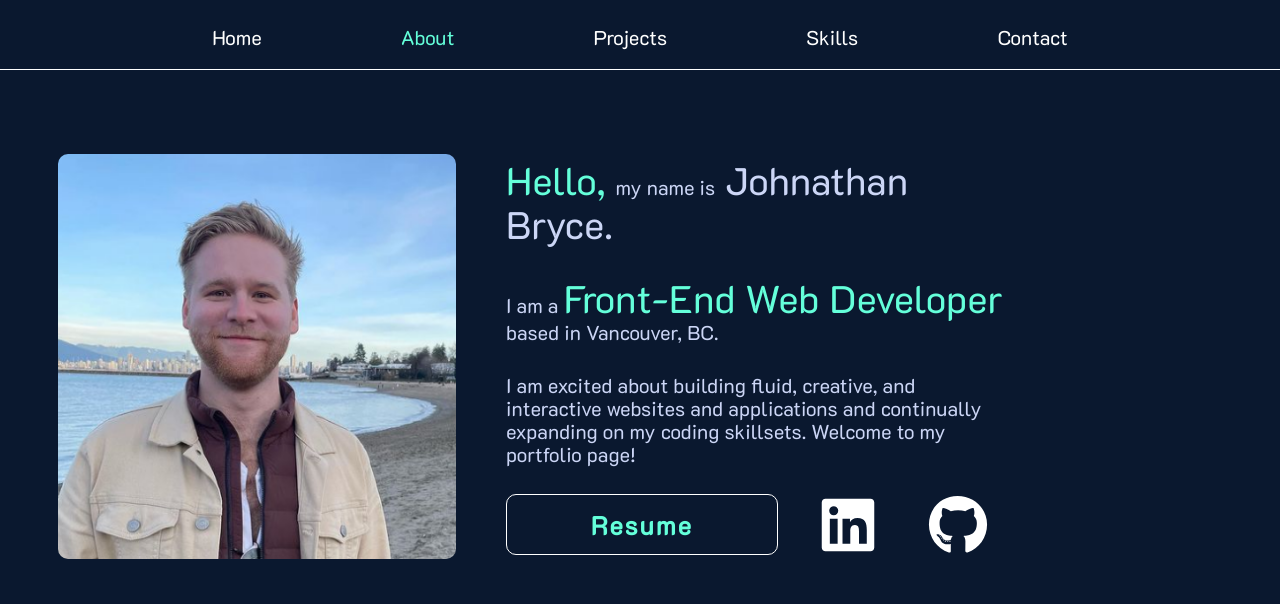
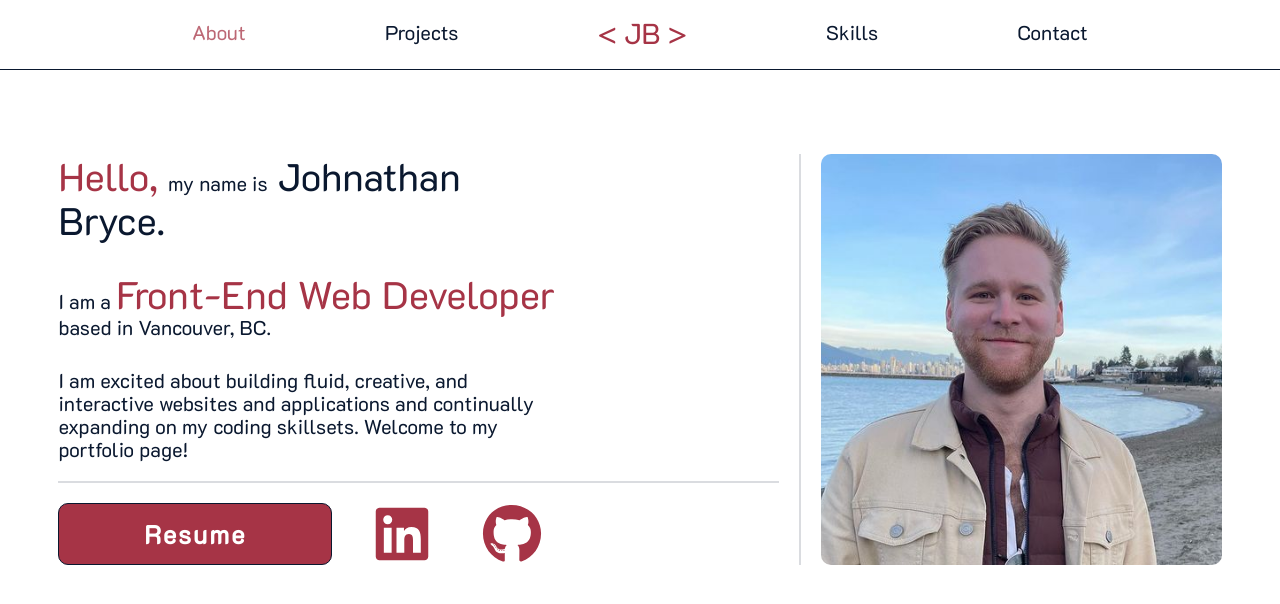
Before and after one commit to johnathanbryce/johnbryce-portfolio, a React (Create React App) app: page /about in a window 1280 px wide. Shown: the top 604 px of the page. Built offline with nearby package versions, Linux system fonts and the light colour scheme.

Commit message:
changed the entire theme from dark to utilize whitespace more & changed header

```diff
--- a/src/components/Bubbles/Bubbles.module.css
+++ b/src/components/Bubbles/Bubbles.module.css
@@ -14,12 +14,12 @@
     height: 0.1rem;
     margin: 0 2rem;
     border-radius: 50%;
-    box-shadow: 0 0 0 1rem var(--primaryColor);
+    box-shadow: 0 0 0 1rem var(--secondaryColor);
     z-index: -100;
 }
 
 .bubbles span:nth-child(odd){
-    box-shadow: 0 0 0 1rem #D72638;
+    box-shadow: 0 0 0 1rem var(--secondaryColor);
 }
 
 
--- a/src/components/Header/Header.jsx
+++ b/src/components/Header/Header.jsx
@@ -12,7 +12,7 @@ import { NavLink } from "react-router-dom";
 function Header() {
 
   let activeStyle = {
-    color: '#64FFDA',
+    color: 'rgba(166,52,70, 0.75)',
 
   };
 
@@ -23,9 +23,9 @@ function Header() {
 
       <nav>
         <ul className={styles.nav_container}>
-          <li><a className={styles.nav_link} href="/"> Home </a></li>
           <li><NavLink to="/about" className={styles.nav_link} style={({ isActive }) => isActive ? activeStyle : undefined}>  About </NavLink></li>
           <li><NavLink to="/projects" className={styles.nav_link} style={({ isActive }) => isActive ? activeStyle : undefined}> Projects </NavLink></li>
+          <li><a className={`${styles.nav_link} ${styles.nav_link_main}`} href="/"> {'< JB >'} </a></li>
           <li><NavLink to="/skills" className={styles.nav_link} style={({ isActive }) => isActive ? activeStyle : undefined}> Skills </NavLink></li>
           <li><NavLink to="/contact" className={styles.nav_link} style={({ isActive }) => isActive ? activeStyle : undefined}>  Contact </NavLink></li>
         </ul>
--- a/src/components/Header/Header.module.css
+++ b/src/components/Header/Header.module.css
@@ -4,7 +4,7 @@
     justify-content: center;
     align-items: flex-end;
     height: 7rem;
-    border-bottom: var(--lineSize) solid white;
+    border-bottom: var(--lineSize) solid #0A182F;
 }
 
 nav{
@@ -15,14 +15,20 @@ nav{
     display: flex;
     flex-direction: row;
     justify-content: center;
+    align-items: center;
     padding: 2rem;
     gap: clamp(2rem, 8%, 16rem);
 }
 
 .nav_link{
     font-size: clamp(1.4rem, 2vw, 2rem);
-    color: white;
+    color: #0A182F;
     padding: 2rem;
+}
+
+.nav_link_main{
+    font-size: clamp(2.5rem, 2.25vw, 4rem);
+    color: var(--secondaryColor);
 }
 
 /* Uncomment if bringing back navbar numbers
@@ -44,18 +50,22 @@ nav{
         font-size: .5rem;
     }
     .nav_container{
-        gap: 0.5rem;
+        gap: 1.5rem;
         display: flex;
-        justify-content: flex-start;
         align-items: center;
     }
 
 
 }
 
-/* Galaxy Fold / phones smaller than 300 px */
-@media only screen and (max-width: 300px){
+/* Galaxy Fold / phones smaller than 391 px */
+@media only screen and (max-width: 390px){
     .nav_container{
         gap: 1rem;
     }
+
+    .nav_link_main{
+        font-size: clamp(1.6rem, 2vw, 3rem);
+
+    }
 }
--- a/src/pages/About/About.jsx
+++ b/src/pages/About/About.jsx
@@ -13,6 +13,7 @@ import {
 import Header from '../../components/Header/Header';
 import PagesContainer from '../../components/PagesContainer/PagesContainer';
 
+
 function About() {
   return (
     <div>
@@ -26,6 +27,10 @@ function About() {
             <img className={styles.bio_pic} src={jbBioPic} alt='John Bryce holding a cup of coffee at the beach'/>
           </div>
 
+        {/* content separating line */}
+        <div className={styles.line_content_break_vertical}> </div>
+        {/* content separating line */}
+
           {/* right side content on web / column on mobile */}
           <div className={styles.about_content_container}>
             <div className={styles.text_container}>
@@ -34,6 +39,9 @@ function About() {
               <p> I am excited about building fluid, creative, and interactive websites and applications and continually expanding on my coding skillsets. Welcome to my portfolio page!</p>
             </div>
 
+        {/* content separating line */}
+        <div className={styles.line_content_break_horizontal}> </div>
+        {/* content separating line */}
 
             <div className={styles.links_container}>
               <div className={styles.resume_btn_container}>
--- a/src/pages/About/About.module.css
+++ b/src/pages/About/About.module.css
@@ -1,7 +1,8 @@
 .about_container{
     display: flex;
-    /*flex-direction: row-reverse;*/
-    gap: 5rem;
+    flex-direction: row-reverse;
+    gap: 2rem;
+
 }
 
 /* BIO PIC CONTAINER -- left side on web / column on mobile */
@@ -17,9 +18,10 @@
 .about_content_container{
     display: flex;
     flex-direction: column;
-    justify-content: space-around;
+    justify-content: space-between;
     gap: 2rem;
     flex: 1.8; /* vs. bio_pic_container */
+
 
 }
 .text_container{
@@ -68,10 +70,13 @@
     letter-spacing: 0.2rem;
     transition: 0.5s;
     cursor: pointer;
+    border: var(--lineSize) solid #0A182F;
 }
 
 .resume_btn:hover{
     background-color: var(--btnHoverColor);
+    color: var(--btnFontColorHover);
+    outline: 0.3rem solid #0A182F;
     letter-spacing: 0.5rem;
 	-webkit-transition: all 0.4s ease-in-out;
     -moz-transition: all 0.4s ease-in-out;
@@ -86,16 +91,30 @@
 }
 
 .icon{
-    color: white;
+    color: var(--secondaryColor);
     font-size: clamp(4rem, 5vw, 6rem);
+    border-radius: var(--borderRadius);
 
 }
 
 .icon:hover,
 .icon:active {
   color: var(--secondaryColor);
-  border-radius: 100%;
 
+}
+
+.line_content_break_vertical{
+    border: var(--lineSize) solid var(--lineSeperatorColor);
+    height: 0.1rem;
+    position: relative;
+    height: 100%;
+}
+
+.line_content_break_horizontal{
+    border: var(--lineSize) solid var(--lineSeperatorColor);
+    height: 0.1rem;
+    position: relative;
+    height: 0%;
 }
 
 /* Mobile devices / smaller screens - column layout */
@@ -125,6 +144,8 @@
         margin-top: 2%;
         width: 100%;
     }
-
+    .line_content_break_horizontal{
+        display: none;
+    }
 
 }
--- a/src/pages/Contact/Contact.jsx
+++ b/src/pages/Contact/Contact.jsx
@@ -50,6 +50,9 @@ function Contact() {
           </div>
         </div>
 
+      {/* content separating line */}
+      <div className={styles.line_content_break}> </div>
+      {/* content separating line */}
 
         {/* CONTACT FORM: */}
         <div className={styles.form_container}>
--- a/src/pages/Contact/Contact.module.css
+++ b/src/pages/Contact/Contact.module.css
@@ -49,8 +49,7 @@ form input {
     padding: 1rem;
     width: 100%;
     font-size: 1.6rem;
-    border: none;
-    border-bottom: 1px solid #CCC;
+    border: 0.05rem solid #0A182F;
     border-radius: var(--borderRadius);
 }
 
@@ -68,6 +67,7 @@ textarea {
     padding: 1rem;
     resize: none;
     font-size: 1.6rem;
+    border: 0.05rem solid #0A182F;
     border-radius: var(--borderRadius);
 }
 
@@ -87,10 +87,18 @@ textarea {
 
 .form_btn:hover{
     background-color: var(--btnHoverColor);
+    color: var(--btnFontColorHover);
     letter-spacing: 0.5rem;
 	-webkit-transition: all 0.4s ease-in-out;
     -moz-transition: all 0.4s ease-in-out;
          transition: all 0.4s ease-in-out;
+}
+
+.line_content_break{
+    border: var(--lineSize) solid var(--lineSeperatorColor);
+    height: 0.1rem;
+    position: relative;
+    height: 100%;
 }
 
 /* FORM SUBMITTED STYLES */
@@ -130,4 +138,10 @@ textarea {
         width: 100%;
     }
 
+    .line_content_break{
+        display: none;
+    }
+
+
+
 }
--- a/src/pages/Home/Home.module.css
+++ b/src/pages/Home/Home.module.css
@@ -33,22 +33,20 @@
 }
 
 .icon{
-    color: white;
+    color: var(--iconColor);
     position: relative;
     top: 38%;
     left: 2.5%;
     width: 100%;
     height: 25%;
-    border-radius: 50%;
+    border-radius: var(--borderRadius);
     font-size: 10rem;
-    color: white;
+
 }
 
 .icon:hover,
 .icon:active {
   color: var(--secondaryColor);
-  border-radius: 100%;
-
 }
 
 /* TOP AND BOTTOM CONTAINERS FOR BTN AND LINES */
@@ -130,12 +128,12 @@
     display: flex;
     align-items: center;
     justify-content: center;
-    background-color: var(--btnBackgroundColor);
+    background-color: var(--btnHomeBackgroundColor);
     width: 60%;
     height: 25%;
     font-size: clamp(1.5rem, 2vw, 4rem);
     color: var(--btnFontColor);
-    border: var(--lineSize) solid white;
+    border: var(--lineSize) solid #0A182F;
     border-radius: var(--borderRadius);
     letter-spacing: 0.25rem;
     font-weight: bold;
@@ -148,7 +146,9 @@
 
 
 .home_button_container:hover{
-    background-color: var(--btnHoverColor);
+    background-color: var(--btnHomeHoverColor);
+    color: var(--btnHomeFontColorHover);
+    border: 0.3rem solid #0A182F;
     letter-spacing: 0.5rem;
 	-webkit-transition: all 0.4s ease-in-out;
     -moz-transition: all 0.4s ease-in-out;
@@ -159,7 +159,7 @@
 /* LINES */
 .vertical_line hr{
     height: 5rem;
-    border: 1;
+    border: var(--lineSize) solid var(--primaryColor);
     background: var(--primaryColor);
 }
 
--- a/src/pages/Skills/Skills.module.css
+++ b/src/pages/Skills/Skills.module.css
@@ -65,7 +65,7 @@
 }
 
 .line_content_break{
-    border: var(--lineSize) solid var(--primaryColor);
+    border: var(--lineSize) solid var(--lineSeperatorColor);
     height: 0.1rem;
     position: relative;
     height: 100%;
--- a/src/vars.css
+++ b/src/vars.css
@@ -1,5 +1,44 @@
 :root{
-    --backgroundColor: #0A182F;
+    --backgroundColor: white; /* #0A182F */
+
+    --primaryColor: #0A182F; /* #CCD6F6 */
+    --secondaryColor: #A63446; /* #64FFDA */
+
+    --standoutColor: #D72638;
+
+    --fontColor: #CCD6F6; /* #CCD6F6 */
+    --headerColor: #CCD6F6; /* #CCD6F6 */
+
+    --iconColor: #A63446;
+
+    /* HOME PAGE BTNS */
+    --btnHomeFontColor: white; /* #64FFDA; */
+    --btnHomeFontColorHover: #0A182F;
+    --btnHomeBackgroundColor: #A63446; /* #0A182F */
+    --btnHomeHoverColor: rgba(166,52,70, 0.75); /* rgba(100, 255, 218, 0.25 */
+
+    /* OTHER PAGES BTNS */
+    --btnFontColor: white; /* #64FFDA; */
+    --btnFontColorHover: #0A182F;
+    --btnBackgroundColor: #A63446; /* #0A182F */
+    --btnHoverColor: rgba(166,52,70, 0.75); /* rgba(100, 255, 218, 0.25 */
+
+    --bracketArrowColor: #A63446; /* #64FFDA */
+
+    /*
+    --sollunaEssence: rgb(186, 161, 204);
+    --romp: #561a4c;
+    --dailyFeed: #c83e4d;;
+    --diceGame: #05bcff;
+    */
+    --lineSeperatorColor: rgba(10,24,47, 0.15);
+    --lineSize: 0.1rem;
+    --borderRadius: 1rem;
+
+}
+
+/* DARK MODE / OLD COLOURS
+    --backgroundColor:  #0A182F;
 
     --primaryColor: #CCD6F6;
     --secondaryColor: #64FFDA;
@@ -11,48 +50,9 @@
 
     --btnFontColor: #64FFDA;
     --btnBackgroundColor: #0A182F;
-    --btnHoverColor: rgba(100, 255, 218, 0.25);
+    --btnHoverColor:  rgba(100, 255, 218, 0.25);
 
     --bracketArrowColor: #64FFDA;
 
-    --sollunaEssence: rgb(186, 161, 204);
-    --romp: #561a4c;
-    --dailyFeed: #c83e4d;;
-    --diceGame: #05bcff;
-
-    --lineSize: 0.1rem;
-
-    --borderRadius: 1rem;
-
-}
-
-/* OLD COLORS:
-
-    --backgroundColor: #121212;
-
-    --primaryColor: #FFFFFF;
-    --secondaryColor: #256EFF;
-
-    --standoutColor: #EF3E36;
-
-    --fontColor: #FFFFFF;
-    --headerColor: #FFFFFF;
-
-    --btnFontColor: #FFFFFF;
-    --btnBackgroundColor: #256EFF;
-
-    --bracketArrowColor: #877666;
-
-    --sollunaEssence: rgb(186, 161, 204);
-    --romp: #561a4c;
-    --dailyFeed: #c83e4d;;
-    --diceGame: #05bcff;
-
-    --lineSize: 0.1rem;
-
-    --borderRadius: 1rem;
-
-
-
 
 */
```
